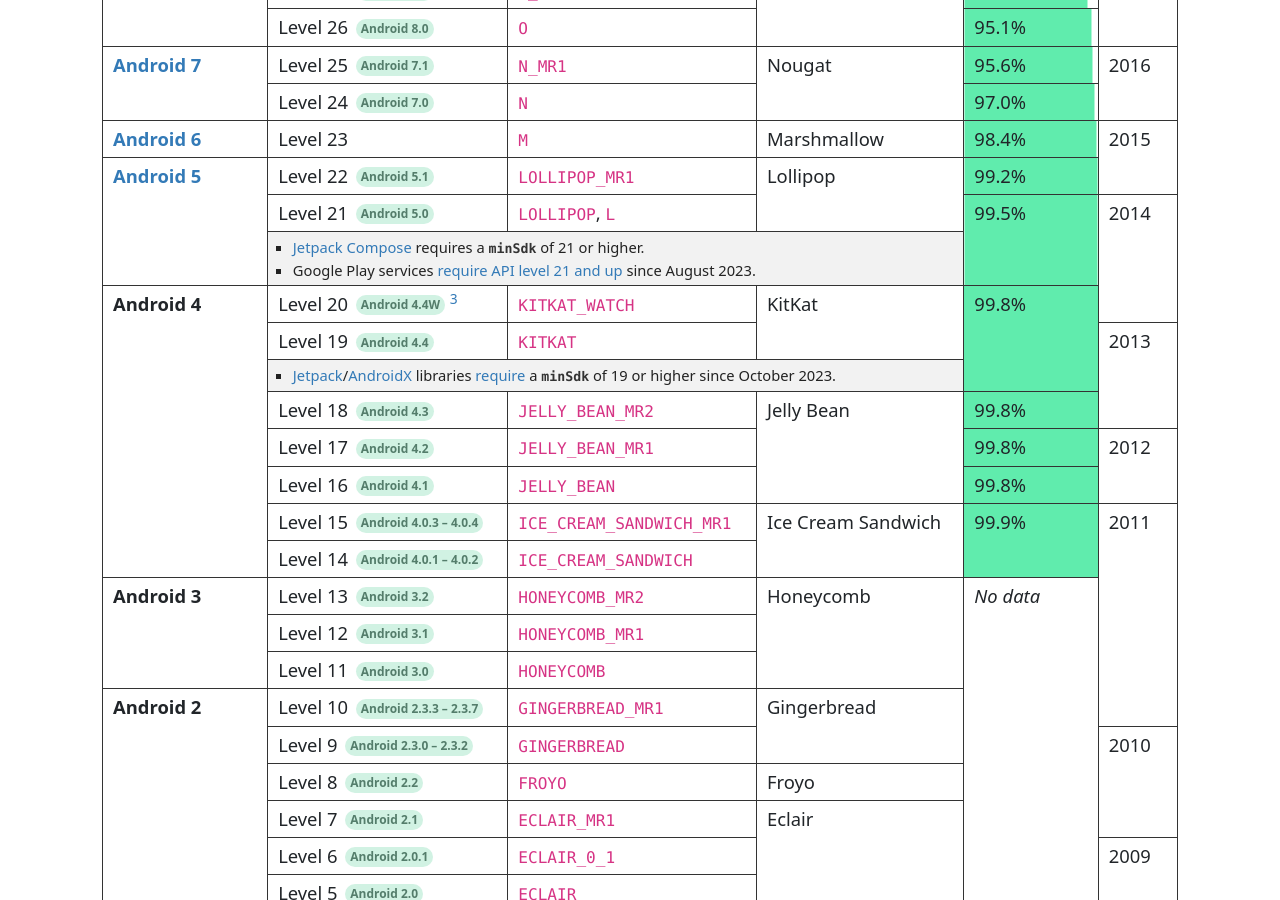
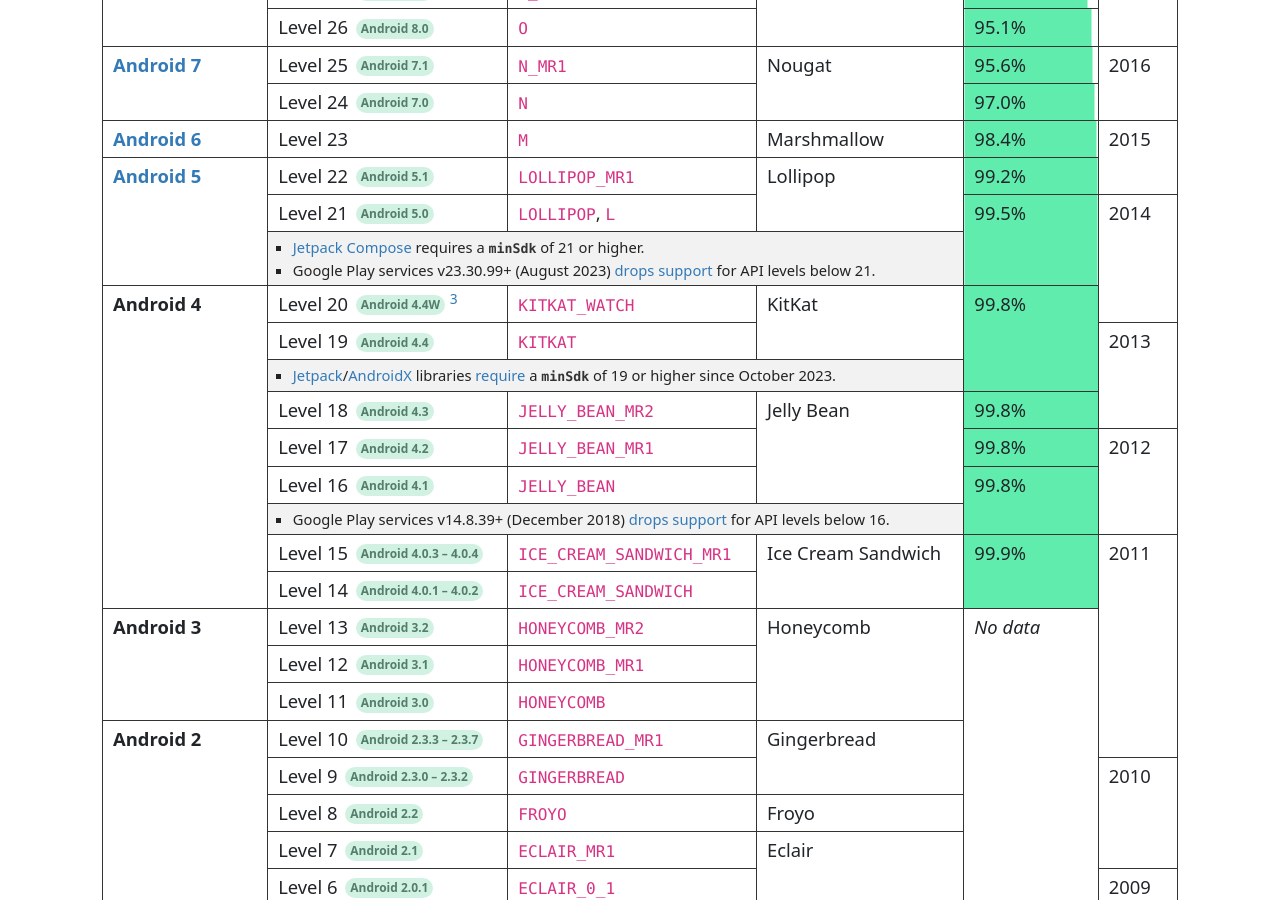
Before and after one commit to ebelinski/apilevels, a Jekyll site: the page built from index.md, in a window 1280 px wide and 900 px high, scrolled down 692 px. Built offline with Jekyll 4.4.1, drawn with Linux system fonts in a browser that asks for light colours; comment, search, counter and statistics services are not loaded.

Commit message:
Restored note on Google Play services v14.8.39+ dropping support for API levels below 16.
Tweaked both related notes.

```diff
--- a/index.md
+++ b/index.md
@@ -194,11 +194,11 @@
   <tr class="table-notes"><td colspan="3">
     <ul>
       <li><a href="https://developer.android.com/jetpack/compose">Jetpack Compose</a> requires a <code>minSdk</code> of 21 or higher.</li>
-      <li>Google Play services <a href="https://android-developers.googleblog.com/2023/07/google-play-services-discontinuing-updates-for-kitkat.html">require API level 21 and up</a> since August 2023.</li>
+      <li>Google Play services v23.30.99+ (August 2023) <a href="https://android-developers.googleblog.com/2023/07/google-play-services-discontinuing-updates-for-kitkat.html">drops support</a> for API levels below 21.</li>
     </ul>
   </td></tr>
   <tr>
-    <td rowspan="8"><b>Android 4</b></td>
+    <td rowspan="9"><b>Android 4</b></td>
     <td>
       Level 20
       <span class="subversion">Android 4.4W</span> <sup id="fnref:3"><a href="#fn:3" class="footnote">3</a></sup>
@@ -230,13 +230,18 @@
     <td>Level 17 <span class="subversion">Android 4.2</span></td>
     <td><code>JELLY_BEAN_MR1</code></td>
     {% include progress-cell.html rowspan=1 percentage=99.8 %}
-    <td rowspan="2">2012</td>
+    <td rowspan="3">2012</td>
   </tr>
   <tr>
     <td>Level 16 <span class="subversion">Android 4.1</span></td>
     <td><code>JELLY_BEAN</code></td>
-    {% include progress-cell.html rowspan=1 percentage=99.8 %}
+    {% include progress-cell.html rowspan=2 percentage=99.8 %}
   </tr>
+  <tr class="table-notes"><td colspan="3">
+    <ul>
+      <li>Google Play services v14.8.39+ (December 2018) <a href="https://android-developers.googleblog.com/2018/12/google-play-services-discontinuing.html">drops support</a> for API levels below 16.</li>
+    </ul>
+  </td></tr>
   <tr>
     <td>Level 15 <span class="subversion">Android 4.0.3 – 4.0.4</span></td>
     <td><code>ICE_CREAM_SANDWICH_MR1</code></td>
```
